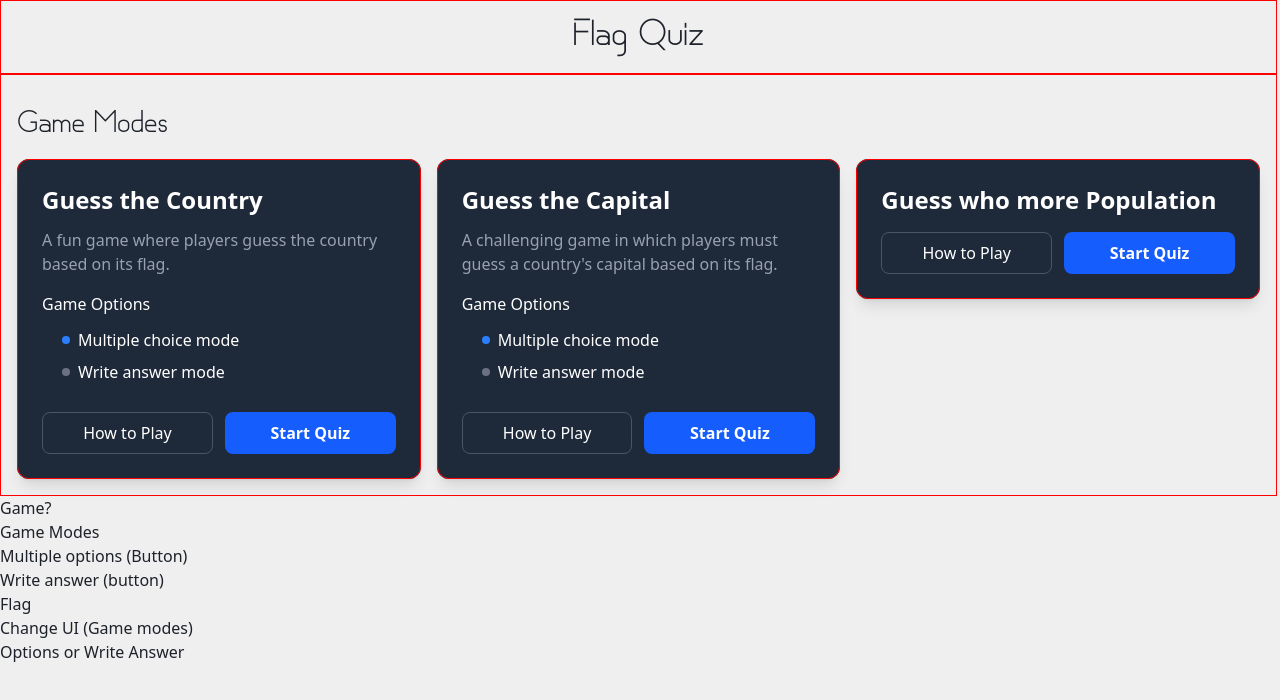
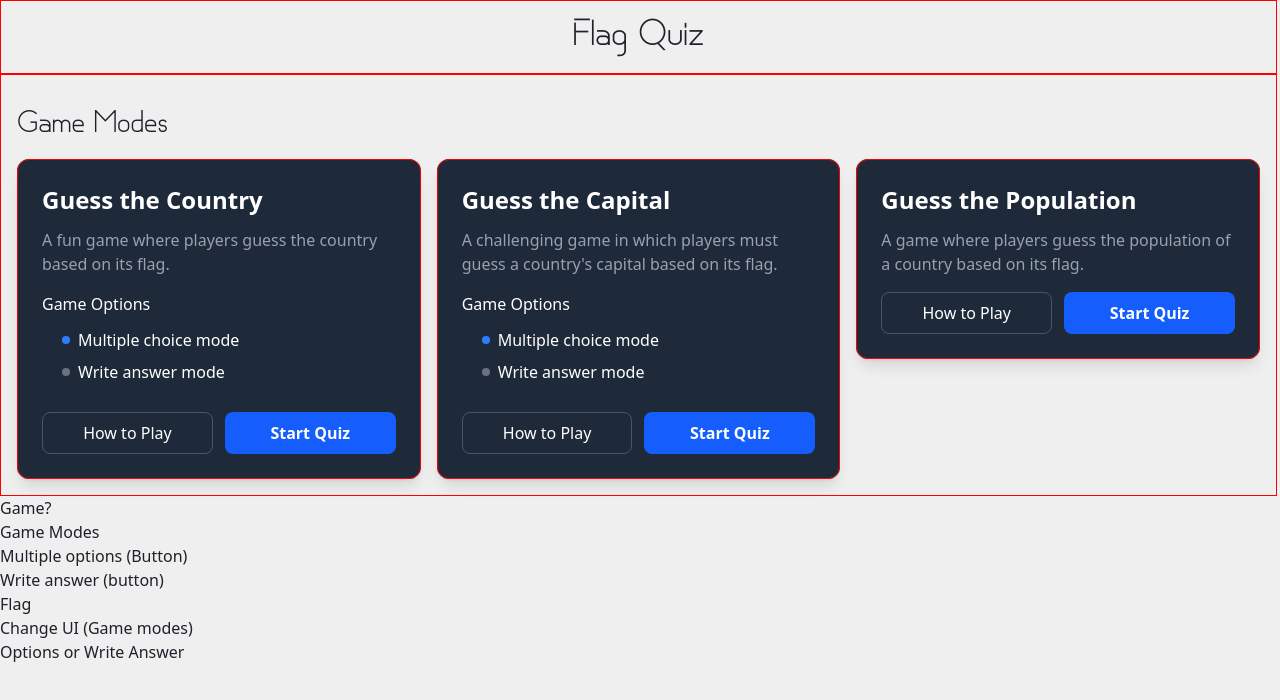
Before and after one commit to BryanGrandon/Flag-Quiz, a React (Vite) app: page / in a window 1280 px wide. Shown: the top 700 px of the page. Built offline with nearby package versions, Linux system fonts and the light colour scheme.

Commit message:
refactor(web):change GameCardFlip.tsx

```diff
--- a/src/pages/home/PageHome.tsx
+++ b/src/pages/home/PageHome.tsx
@@ -13,7 +13,7 @@ const PageHome = () => {
           <h2 className='font-basicaline text-3xl py-4'>Game Modes</h2>
           <article className='grid grid-cols-1 md:grid-cols-2 lg:grid-cols-3 gap-4 '>
             {GAMES.map((game) => (
-              <GameCardFlip gameKey={game.key} {...game} />
+              <GameCardFlip key={game.id} theId={game.id} gameKey={game.key} front={game.front} back={game.back} />
             ))}
           </article>
         </article>
--- a/src/pages/home/components/GameCard.tsx
+++ b/src/pages/home/components/GameCard.tsx
@@ -1,26 +1,23 @@
 import { GAME_MODE_OPTIONS } from '../../../utilities/constants/game/gameModes'
 import { useGames } from '../../../utilities/hooks/useGames'
-
-type GameKey = 'guessCountry' | 'guessCapital'
+import type { game_key } from '../../../utilities/interfaces/games'
 
 type game_card = {
-  gameKey: GameKey
-  title: string
-  description: string
-  optionGame: boolean
-  defaultOption?: string
+  gameKey: game_key
+  front: {
+    title: string
+    description: string
+    optionGame: boolean
+  }
   buttons: {
     howToPlay: () => void
     startQuiz: () => void
   }
 }
 
-const GameCard = ({ gameKey, title, description, optionGame, buttons }: game_card) => {
+const GameCard = ({ gameKey, front, buttons }: game_card) => {
   const { updateGameOption, selectedGameOptions } = useGames()
-
-  const clickOption = (value: string) => {
-    updateGameOption({ key: gameKey, value })
-  }
+  const { title, description, optionGame } = front
 
   const activeOption = selectedGameOptions[gameKey] ?? 'multiple'
 
@@ -33,7 +30,7 @@ const GameCard = ({ gameKey, title, description, optionGame, buttons }: game_car
           <h3>Game Options</h3>
           <section className='pl-4'>
             {GAME_MODE_OPTIONS.map((option) => (
-              <button key={option.id} className='flex items-center gap-2 p-1 cursor-pointer' onClick={() => clickOption(option.value)}>
+              <button key={option.id} className='flex items-center gap-2 p-1 cursor-pointer' onClick={() => updateGameOption({ key: gameKey, value: option.value })}>
                 <span className={`w-2 h-2 rounded-full ${activeOption === option.value ? 'bg-blue-500' : 'bg-gray-500'}`}></span>
                 {option.text}
               </button>
@@ -42,10 +39,10 @@ const GameCard = ({ gameKey, title, description, optionGame, buttons }: game_car
         </section>
       ) : null}
       <section className='grid grid-cols-2 gap-3'>
-        <button onClick={buttons?.howToPlay} className='border border-gray-600 py-2 rounded-lg hover:bg-gray-700 transition'>
+        <button onClick={buttons?.howToPlay} className='border border-gray-600 py-2 rounded-lg hover:bg-gray-700 transition cursor-pointer'>
           How to Play
         </button>
-        <button onClick={buttons?.startQuiz} className='bg-blue-600 py-2 rounded-lg font-semibold hover:bg-blue-500 transition'>
+        <button onClick={buttons?.startQuiz} className='bg-blue-600 py-2 rounded-lg font-semibold hover:bg-blue-500 transition cursor-pointer'>
           Start Quiz
         </button>
       </section>
--- a/src/pages/home/components/GameCardFlip.tsx
+++ b/src/pages/home/components/GameCardFlip.tsx
@@ -1,47 +1,49 @@
 import { useState } from 'react'
 import GameCard from './GameCard'
+import type { game_key } from '../../../utilities/interfaces/games'
 
 type game_card_flip = {
-  gameKey: string
-  title: string
-  description: string
-  optionGame: boolean
-  defaultOption?: string
+  theId: number
+  gameKey: game_key
+  front: {
+    title: string
+    description: string
+    optionGame: boolean
+  }
+  back: {
+    title: string
+    description: string[]
+  }
 }
 
-const GameCardFlip = ({ gameKey, title, description, optionGame, defaultOption }: game_card_flip) => {
+const GameCardFlip = ({ theId, gameKey, front, back }: game_card_flip) => {
   const [flip, setFlip] = useState(false)
 
   return (
     <article className='perspective cursor-pointer'>
       <article className={`relative w-full  duration-500 transform-style ${flip ? 'rotate-y-180' : ''}`}>
         <section className='absolute w-full h-full backface-hidden bg-gray-800 flex items-start justify-center text-white rounded-xl'>
-          <GameCard
-            gameKey={gameKey}
-            title={title}
-            description={description}
-            optionGame={optionGame}
-            defaultOption={defaultOption}
-            buttons={{ howToPlay: () => setFlip(!flip), startQuiz: () => {} }}
-          />
+          <GameCard key={theId} gameKey={gameKey} front={front} buttons={{ howToPlay: () => setFlip(!flip), startQuiz: () => {} }} />
         </section>
-        <section className='absolute w-full h-full backface-hidden rotate-y-180 bg-purple-600 flex items-center justify-center text-white rounded-xl'>
-          Back
-          <p></p>
-          <button onClick={() => setFlip(!flip)} className='bg-purple-500 hover:bg-purple-400 text-white py-2 px-4 rounded-lg'>
-            Flip Back
-          </button>
+        <section className='absolute w-full h-full backface-hidden rotate-y-180 bg-gray-800 flex items-start justify-center text-white rounded-xl'>
+          <section className='flex flex-col gap-4 p-6 h-full justify-between'>
+            <section>
+              <h3 className='text-2xl font-bold mb-3'>{back.title}</h3>
+              {back.description.map((desc, index) => (
+                <p key={index} className='text-gray-200 mb-2'>
+                  {desc}
+                </p>
+              ))}
+            </section>
+
+            <button onClick={() => setFlip(!flip)} className='border border-gray-600 py-2 rounded-lg hover:bg-gray-700 transition cursor-pointer'>
+              Flip Back
+            </button>
+          </section>
         </section>
 
         <section className='invisible p-0'>
-          <GameCard
-            gameKey={gameKey}
-            title={title}
-            description={description}
-            optionGame={optionGame}
-            defaultOption={defaultOption}
-            buttons={{ howToPlay: () => setFlip(!flip), startQuiz: () => {} }}
-          />
+          <GameCard key={theId} gameKey={gameKey} front={front} buttons={{ howToPlay: () => setFlip(!flip), startQuiz: () => {} }} />
         </section>
       </article>
     </article>
--- a/src/utilities/constants/game/games.ts
+++ b/src/utilities/constants/game/games.ts
@@ -1,37 +1,52 @@
 import { ROUTES } from '../routes/paths'
-import { GAME_MODES } from './gameModes'
 
 export const KEY_GAMES = {
   COUNTRY: 'guessCountry',
   CAPITAL: 'guessCapital',
-  POPULATION: '',
+  POPULATION: 'guessPopulation',
 }
 
 export const GAMES = [
   {
     id: 1,
     key: KEY_GAMES.COUNTRY,
+    front: {
       title: 'Guess the Country',
       description: 'A fun game where players guess the country based on its flag.',
       optionGame: true,
-    defaultOption: GAME_MODES.MULTIPLE,
+    },
+    back: {
+      title: 'How to Play',
+      description: ['Guess the country from a random flag.', 'Choose the correct option or type the answer depending on the selected mode. ', 'Score points for each correct answer!'],
+    },
     routes: ROUTES.GUESS_COUNTRY,
   },
   {
     id: 2,
     key: KEY_GAMES.CAPITAL,
+    front: {
       title: 'Guess the Capital',
       description: "A challenging game in which players must guess a country's capital based on its flag.",
       optionGame: true,
-    defaultOption: GAME_MODES.MULTIPLE,
+    },
+    back: {
+      title: 'How to Play',
+      description: ['Guess the capital city from a random country.', 'Choose the correct option or type the answer depending on the selected mode. ', 'Score points for each correct answer!'],
+    },
     routes: ROUTES.GUESS_CAPITAL,
   },
   {
     id: 3,
     key: KEY_GAMES.POPULATION,
-    title: 'Guess who more Population', // Check title
-    description: '', // Create description
+    front: {
+      title: 'Guess the Population',
+      description: 'A game where players guess the population of a country based on its flag.',
       optionGame: false,
+    },
+    back: {
+      title: 'How to Play',
+      description: ['Select the correct country name from the options based on the displayed flag.'],
+    },
     routes: ROUTES.GUESS_CAPITAL, // Create route
   },
 ]
--- a/src/utilities/hooks/useGames.tsx
+++ b/src/utilities/hooks/useGames.tsx
@@ -1,11 +1,13 @@
 import { useState } from 'react'
 import { KEY_GAMES } from '../constants/game/games'
+import type { game_key } from '../interfaces/games'
+import { GAME_MODES } from '../constants/game/gameModes'
 
 export const useGames = () => {
-  type GameKey = 'guessCountry' | 'guessCapital'
-  const [selectedGameOptions, setSelectedGameOptions] = useState<Record<GameKey, string>>({
-    guessCountry: 'multiple',
-    guessCapital: 'multiple',
+  const [selectedGameOptions, setSelectedGameOptions] = useState<Record<game_key, string>>({
+    guessCountry: GAME_MODES.MULTIPLE,
+    guessCapital: GAME_MODES.MULTIPLE,
+    guessPopulation: GAME_MODES.MULTIPLE,
   })
 
   type update_game_option = {
@@ -14,10 +16,13 @@ export const useGames = () => {
   }
 
   const updateGameOption = ({ key, value }: update_game_option) => {
-    if (key == KEY_GAMES.COUNTRY) {
-      setSelectedGameOptions((prev) => ({ ...prev, guessCountry: value }))
-    } else if (key == KEY_GAMES.CAPITAL) {
-      setSelectedGameOptions((prev) => ({ ...prev, guessCapital: value }))
+    switch (key) {
+      case KEY_GAMES.COUNTRY:
+        setSelectedGameOptions((prev) => ({ ...prev, guessCountry: value }))
+        break
+      case KEY_GAMES.CAPITAL:
+        setSelectedGameOptions((prev) => ({ ...prev, guessCapital: value }))
+        break
     }
   }
 
--- /dev/null
+++ b/src/utilities/interfaces/games.ts
@@ -0,0 +1,3 @@
+import { KEY_GAMES } from '../constants/game/games'
+
+export type game_key = typeof KEY_GAMES.COUNTRY | typeof KEY_GAMES.CAPITAL | typeof KEY_GAMES.POPULATION
```
Lines whose indentation alone changed are shown as unchanged.
